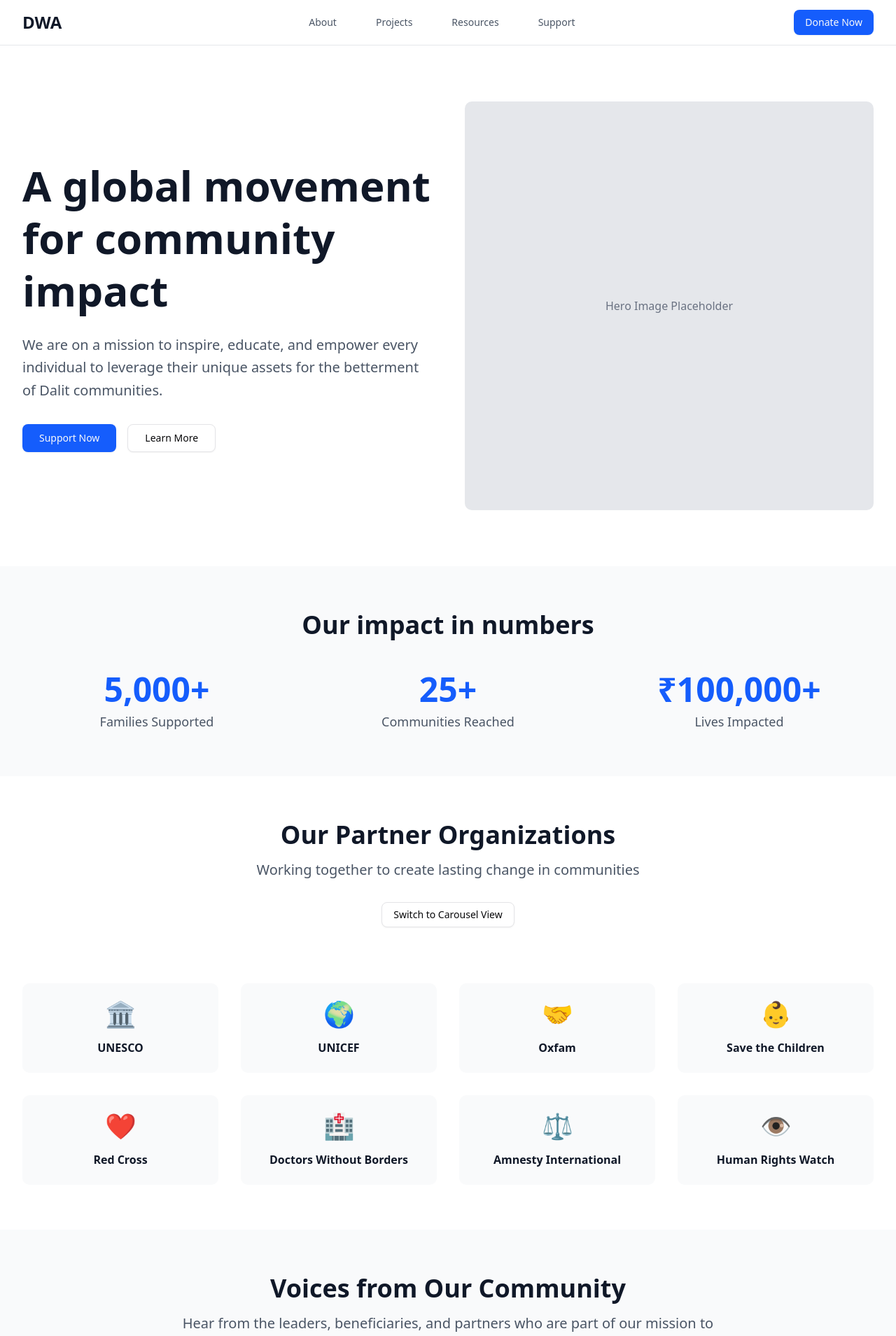
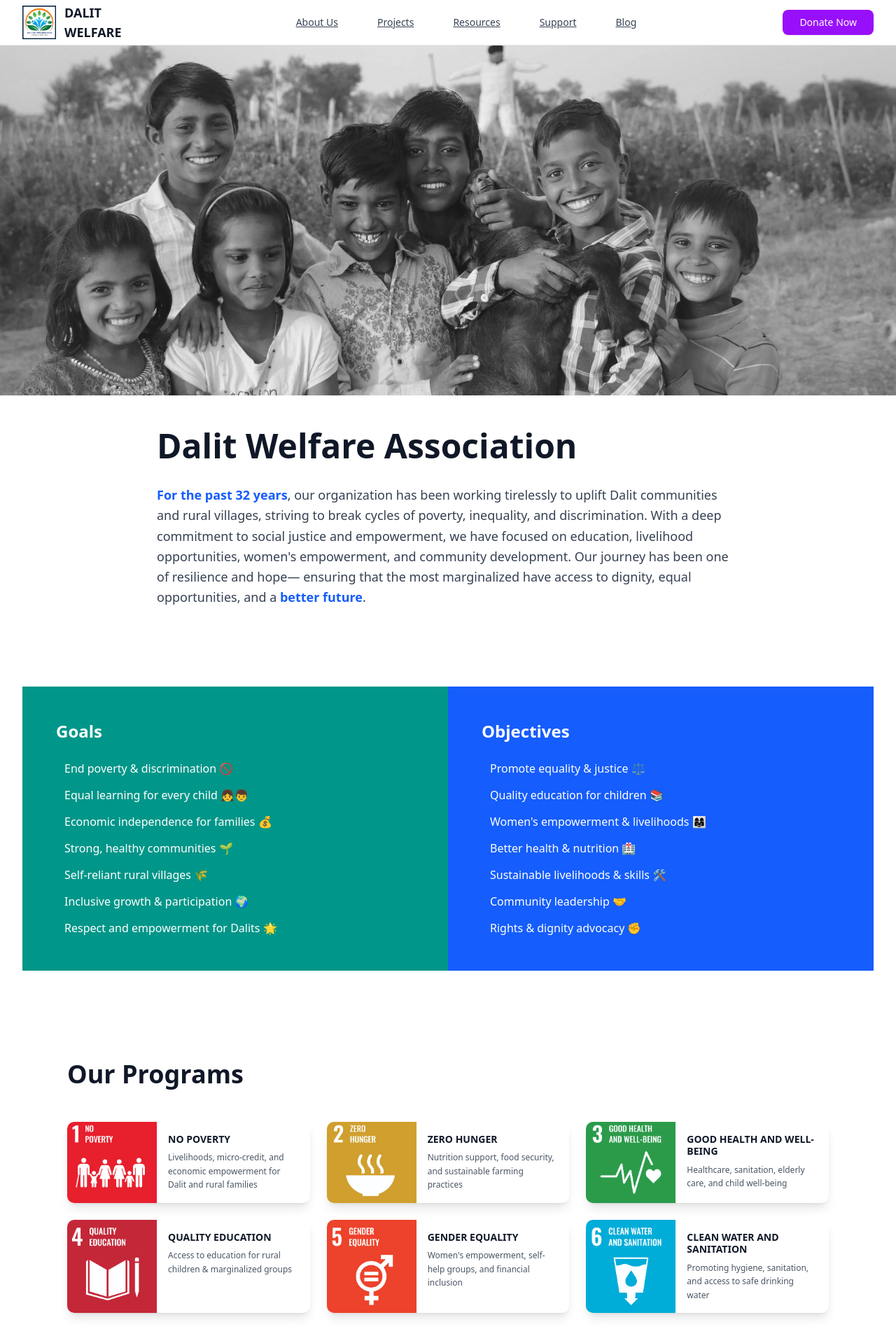
Before and after one commit to Sc0tticus/dwa-website-2025, a Next.js app: page / in a window 1280 px wide. Shown: the top 1909 px of the page at 70% size. Built offline with nearby package versions, Linux system fonts and the light colour scheme.

Commit message:
Website matches Figma up to Our Programs section

```diff
--- a/src/app/page.js
+++ b/src/app/page.js
@@ -1,18 +1,18 @@
 import HeroSection from "../components/HeroSection";
+import GoalsObjectives from "../components/home/GoalsObjectives";
+import ProgramsGrid from "../components/home/ProgramsGrid";
 import ImpactStats from "../components/ImpactStats";
-import PartnerOrganizations from "../components/PartnerOrganizations";
-import Testimonials from "../components/Testimonials";
-import ProcessSteps from "../components/ProcessSteps";
+import TechPartners from "../components/home/TechPartners";
 import ContactForm from "../components/ContactForm";
 
 export default function Home() {
   return (
     <main>
       <HeroSection />
+      <GoalsObjectives />
+      <ProgramsGrid />
       <ImpactStats />
-      <PartnerOrganizations />
-      <Testimonials />
-      <ProcessSteps />
+      <TechPartners />
       <ContactForm />
     </main>
   );
--- a/src/components/HeroSection.js
+++ b/src/components/HeroSection.js
@@ -1,43 +1,36 @@
-import Link from "next/link";
-import { Button } from "./ui/button";
+import Image from "next/image";
 
 export default function HeroSection() {
   return (
     <section className="bg-white">
-      <div className="max-w-7xl mx-auto px-4 sm:px-6 lg:px-8 py-20">
-        <div className="grid grid-cols-1 lg:grid-cols-2 gap-12 items-center">
-          {/* Left Column - Text Content */}
-          <div>
-            <h1 className="text-4xl md:text-6xl font-bold text-gray-900 leading-tight">
-              A global movement for community impact
-            </h1>
-            <p className="mt-6 text-xl text-gray-600 leading-relaxed">
-              We are on a mission to inspire, educate, and empower every
-              individual to leverage their unique assets for the betterment of
-              Dalit communities.
-            </p>
+      {/* Hero Image */}
+      <div className="w-full h-[500px] relative">
+        <Image
+          src="/images/homepage/Homepage Children Image.jpg"
+          alt="Children from Dalit communities"
+          fill
+          className="object-cover object-center grayscale"
+          priority
+          style={{ objectPosition: 'center 30%' }}
+        />
+      </div>
 
-            {/* Call-to-Action Buttons */}
-            <div className="mt-8 flex flex-col sm:flex-row gap-4">
-              <Button
-                asChild
-                size="lg"
-                className="bg-blue-600 hover:bg-blue-700"
-              >
-                <Link href="/support">Support Now</Link>
-              </Button>
-              <Button asChild variant="outline" size="lg">
-                <Link href="/about">Learn More</Link>
-              </Button>
-            </div>
-          </div>
+      {/* Title and Mission Statement */}
+      <div className="max-w-4xl mx-auto px-4 sm:px-6 lg:px-8 py-12">
+        <h1 className="text-4xl md:text-5xl font-bold text-gray-900 mb-8">
+          Dalit Welfare Association
+        </h1>
 
-          {/* Right Column - Image */}
-          <div className="relative">
-            <div className="aspect-square bg-gray-200 rounded-lg flex items-center justify-center">
-              <p className="text-gray-500">Hero Image Placeholder</p>
-            </div>
-          </div>
+        <div className="prose prose-lg max-w-none">
+          <p className="text-lg text-gray-700 leading-relaxed">
+            <span className="font-semibold text-blue-600">For the past 32 years</span>, our organization has been working tirelessly to uplift
+            Dalit communities and rural villages, striving to break cycles of poverty, inequality,
+            and discrimination. With a deep commitment to social justice and empowerment,
+            we have focused on education, livelihood opportunities, women&apos;s empowerment,
+            and community development. Our journey has been one of resilience and hope—
+            ensuring that the most marginalized have access to dignity, equal opportunities,
+            and a <span className="font-semibold text-blue-600">better future</span>.
+          </p>
         </div>
       </div>
     </section>
--- a/src/components/ImpactStats.js
+++ b/src/components/ImpactStats.js
@@ -3,23 +3,18 @@ import { useState, useEffect } from "react";
 
 export default function ImpactStats() {
   return (
-    <section className="bg-gray-50 py-16">
+    <section className="bg-blue-100 py-16">
       <div className="max-w-7xl mx-auto px-4 sm:px-6 lg:px-8">
-        <div className="text-center mb-12">
-          <h2 className="text-3xl md:text-4xl font-bold text-gray-900">
+        <div className="text-center mb-8">
+          <h2 className="text-2xl md:text-3xl font-bold text-gray-900 mb-4">
             Our impact in numbers
           </h2>
         </div>
 
         <div className="grid grid-cols-1 md:grid-cols-3 gap-8">
-          <StatCard endValue={5000} label="Families Supported" suffix="+" />
-          <StatCard endValue={25} label="Communities Reached" suffix="+" />
-          <StatCard
-            endValue={100000}
-            label="Lives Impacted"
-            prefix="₹"
-            suffix="+"
-          />
+          <StatCard endValue={5000} label="People" suffix="+" />
+          <StatCard endValue={140} label="Villages" suffix="+" />
+          <StatCard endValue={30} label="Programs" suffix="+" />
         </div>
       </div>
     </section>
--- a/src/components/MissionStatement.js
+++ b/src/components/MissionStatement.js
@@ -2,13 +2,11 @@ import React from 'react'
 
 const MissionStatement = () => {
   return (
-    <section className="py-16 bg-white">
-      <div className="max-w-4xl mx-auto px-4 sm:px-6 lg:px-8 text-center">
-        <h2 className="text-3xl md:text-4xl font-bold text-gray-900 mb-6">
-          Dalit Welfare Association
-        </h2>
-        <p className="text-lg text-gray-600 leading-relaxed">
-          For the past 32 years, our organization has been working tirelessly to uplift
+    <section className="py-12 bg-white">
+      <div className="max-w-4xl mx-auto px-4 sm:px-6 lg:px-8">
+        <div className="bg-white rounded-lg p-8">
+          <p className="text-base text-gray-700 leading-relaxed text-left">
+            <strong>For the past 32 years</strong>, our organization has been working tirelessly to uplift
             Dalit communities and rural villages, striving to break cycles of poverty,
             inequality, and discrimination. With a deep commitment to social justice and
             empowerment, we have focused on education, livelihood opportunities, women&apos;s
@@ -17,6 +15,7 @@ const MissionStatement = () => {
             opportunities, and a better future.
           </p>
         </div>
+      </div>
     </section>
   )
 }
--- a/src/components/Navigation.js
+++ b/src/components/Navigation.js
@@ -1,4 +1,5 @@
 import Link from "next/link";
+import Image from "next/image";
 import { Button } from "./ui/button";
 
 export default function Navigation() {
@@ -8,8 +9,18 @@ export default function Navigation() {
         <div className="flex justify-between items-center h-16">
           {/* Logo */}
           <div className="flex-shrink-0">
-            <Link href="/" className="text-2xl font-bold text-gray-900">
-              DWA
+            <Link href="/" className="flex items-center space-x-3">
+              <Image
+                src="/images/homepage/DWA Logo.jpg"
+                alt="Dalit Welfare Association"
+                width={48}
+                height={48}
+                className="h-12 w-12"
+              />
+              <div className="flex flex-col">
+                <span className="text-lg font-bold text-gray-900">DALIT</span>
+                <span className="text-lg font-bold text-gray-900">WELFARE</span>
+              </div>
             </Link>
           </div>
 
@@ -18,34 +29,40 @@ export default function Navigation() {
             <div className="ml-10 flex items-baseline space-x-8">
               <Link
                 href="/about"
-                className="text-gray-600 hover:text-gray-900 px-3 py-2 text-sm font-medium"
+                className="text-gray-700 hover:text-gray-900 px-3 py-2 text-sm font-medium underline"
               >
-                About
+                About Us
               </Link>
               <Link
                 href="/projects"
-                className="text-gray-600 hover:text-gray-900 px-3 py-2 text-sm font-medium"
+                className="text-gray-700 hover:text-gray-900 px-3 py-2 text-sm font-medium underline"
               >
                 Projects
               </Link>
               <Link
                 href="/resources"
-                className="text-gray-600 hover:text-gray-900 px-3 py-2 text-sm font-medium"
+                className="text-gray-700 hover:text-gray-900 px-3 py-2 text-sm font-medium underline"
               >
                 Resources
               </Link>
               <Link
                 href="/support"
-                className="text-gray-600 hover:text-gray-900 px-3 py-2 text-sm font-medium"
+                className="text-gray-700 hover:text-gray-900 px-3 py-2 text-sm font-medium underline"
               >
                 Support
+              </Link>
+              <Link
+                href="/blog"
+                className="text-gray-700 hover:text-gray-900 px-3 py-2 text-sm font-medium underline"
+              >
+                Blog
               </Link>
             </div>
           </div>
 
           {/* CTA Button */}
           <div className="flex items-center">
-            <Button asChild className="bg-blue-600 hover:bg-blue-700">
+            <Button asChild className="bg-purple-600 hover:bg-purple-700 text-white px-6 py-2 rounded-md">
               <Link href="/donate">Donate Now</Link>
             </Button>
           </div>
--- a/src/components/home/GoalsObjectives.js
+++ b/src/components/home/GoalsObjectives.js
@@ -21,7 +21,7 @@ const goals = [
 const objectives = [
   "Promote equality & justice ⚖️",
   "Quality education for children 📚",
-  "Women’s empowerment & livelihoods 👩‍👩‍👧",
+  "Women's empowerment & livelihoods 👩‍👩‍👧",
   "Better health & nutrition 🏥",
   "Sustainable livelihoods & skills 🛠️",
   "Community leadership 🤝",
@@ -39,7 +39,7 @@ const GoalsObjectives = () => {
             <ul className="space-y-3">
               {goals.map((goal, index) => (
                 <li key={index} className="text-white flex items-start">
-                  <span className="text-yellow-300 mr-3 mt-1">🎯</span>
+                  <span className="text-yellow-300 mr-3 mt-1"></span>
                   <span className="leading-relaxed">{goal}</span>
                 </li>
               ))}
@@ -52,7 +52,7 @@ const GoalsObjectives = () => {
             <ul className="space-y-3">
               {objectives.map((objective, index) => (
                 <li key={index} className="text-white flex items-start">
-                  <span className="text-yellow-300 mr-3 mt-1">⚡</span>
+                  <span className="text-yellow-300 mr-3 mt-1"></span>
                   <span className="leading-relaxed">{objective}</span>
                 </li>
               ))}
--- a/src/components/home/ProgramsGrid.js
+++ b/src/components/home/ProgramsGrid.js
@@ -1,76 +1,81 @@
-// Module 4: Programs Grid Component
-// Your challenge: Create a 6-card responsive grid
-
 import React from 'react'
+import Image from 'next/image'
 
 const programs = [
   {
     id: 1,
-    title: "Health Services",
-    description: "Healthcare access for rural communities",
-    icon: "👥",
+    title: "NO POVERTY",
+    description: "Livelihoods, micro-credit, and economic empowerment for Dalit and rural families",
+    image: "/images/homepage/OurPrograms/No Poverty.jpg",
     bgColor: "bg-red-500"
   },
   {
     id: 2,
-    title: "Nutrition Support",
-    description: "Food security and nutrition programs",
-    icon: "🍎",
-    bgColor: "bg-orange-500"
+    title: "ZERO HUNGER",
+    description: "Nutrition support, food security, and sustainable farming practices",
+    image: "/images/homepage/OurPrograms/Zero Hunger.jpg",
+    bgColor: "bg-yellow-500"
   },
   {
     id: 3,
-    title: "Healthcare Access",
-    description: "Medical facilities and health awareness",
-    icon: "🏥",
+    title: "GOOD HEALTH AND WELL-BEING",
+    description: "Healthcare, sanitation, elderly care, and child well-being",
+    image: "/images/homepage/OurPrograms/Good Health And Well Being.jpg",
     bgColor: "bg-green-500"
   },
   {
     id: 4,
-    title: "Quality Education",
-    description: "Access to education for all children",
-    icon: "📚",
-    bgColor: "bg-blue-500"
+    title: "QUALITY EDUCATION",
+    description: "Access to education for rural children & marginalized groups",
+    image: "/images/homepage/OurPrograms/Quality Education.jpg",
+    bgColor: "bg-red-600"
   },
   {
     id: 5,
-    title: "Clean Water",
-    description: "Safe drinking water initiatives",
-    icon: "💧",
-    bgColor: "bg-purple-500"
+    title: "GENDER EQUALITY",
+    description: "Women's empowerment, self-help groups, and financial inclusion",
+    image: "/images/homepage/OurPrograms/Gender Equality.jpg",
+    bgColor: "bg-red-500"
   },
   {
     id: 6,
-    title: "Sanitation",
-    description: "Promoting hygiene and sanitation",
-    icon: "🚿",
-    bgColor: "bg-teal-500"
+    title: "CLEAN WATER AND SANITATION",
+    description: "Promoting hygiene, sanitation, and access to safe drinking water",
+    image: "/images/homepage/OurPrograms/Clean Water And Sanitation.jpg",
+    bgColor: "bg-cyan-500"
   }
 ]
 
 const ProgramsGrid = () => {
   return (
-    <section className="py-16 bg-gray-50">
-      <div className="max-w-7xl mx-auto px-4 sm:px-6 lg:px-8">
-        <h2 className="text-3xl md:text-4xl font-bold text-gray-900 text-center mb-12">
+    <section className="py-16 bg-white">
+      <div className="max-w-6xl mx-auto px-4 sm:px-6 lg:px-8">
+        <h2 className="text-3xl md:text-4xl font-bold text-gray-900 mb-12">
           Our Programs
         </h2>
 
-        {/* YOUR CHALLENGE: Build the responsive grid here */}
         <div className="grid grid-cols-1 md:grid-cols-2 lg:grid-cols-3 gap-6">
           {programs.map((program) => (
-            <div key={program.id} className={`${program.bgColor} rounded-lg p-6 text-white`}>
-              {/* Program Number */}
-              <div className="text-4xl font-bold mb-2">{program.id}</div>
+            <div key={program.id} className="bg-white rounded-lg shadow-lg overflow-hidden flex">
+              {/* Left image section */}
+              <div className="w-32 relative">
+                <Image
+                  src={program.image}
+                  alt={program.title}
+                  fill
+                  className="object-cover"
+                />
+              </div>
 
-              {/* Program Icon */}
-              <div className="text-3xl mb-4">{program.icon}</div>
-
-              {/* Program Title */}
-              <h3 className="text-xl font-semibold mb-2">{program.title}</h3>
-
-              {/* Program Description */}
-              <p className="text-sm opacity-90">{program.description}</p>
+              {/* Right white section */}
+              <div className="flex-1 p-4">
+                <h3 className="text-sm font-bold text-gray-900 mb-2 leading-tight">
+                  {program.title}
+                </h3>
+                <p className="text-xs text-gray-600 leading-relaxed">
+                  {program.description}
+                </p>
+              </div>
             </div>
           ))}
         </div>
--- /dev/null
+++ b/src/components/home/TechPartners.js
@@ -0,0 +1,44 @@
+// Module 5: Tech Partners Component
+// Your final challenge: Create a logo grid for partner organizations
+
+import React from 'react'
+
+const partners = [
+  { name: "Google", logo: "🔍" },
+  { name: "Microsoft", logo: "🪟" },
+  { name: "Salesforce", logo: "☁️" },
+  { name: "Slack", logo: "💬" },
+  { name: "Canvas", logo: "🎨" },
+  { name: "GitHub", logo: "🐙" },
+  { name: "Box", logo: "📦" },
+  { name: "Linktree", logo: "🌳" },
+  { name: "Newsello", logo: "📰" },
+  { name: "ChatBot", logo: "🤖" }
+]
+
+const TechPartners = () => {
+  return (
+    <section className="py-16 bg-white">
+      <div className="max-w-7xl mx-auto px-4 sm:px-6 lg:px-8">
+        <h2 className="text-2xl font-bold text-gray-900 text-center mb-8">
+          Tech Partners
+        </h2>
+
+        {/* Partner logos grid */}
+        <div className="grid grid-cols-2 md:grid-cols-5 lg:grid-cols-10 gap-4 items-center justify-items-center">
+          {partners.map((partner, index) => (
+            <div
+              key={index}
+              className="flex flex-col items-center p-4 hover:bg-gray-50 rounded-lg transition-colors"
+            >
+              <div className="text-3xl mb-2">{partner.logo}</div>
+              <span className="text-xs text-gray-600 text-center">{partner.name}</span>
+            </div>
+          ))}
+        </div>
+      </div>
+    </section>
+  )
+}
+
+export default TechPartners
```
Lines whose indentation alone changed are shown as unchanged.
